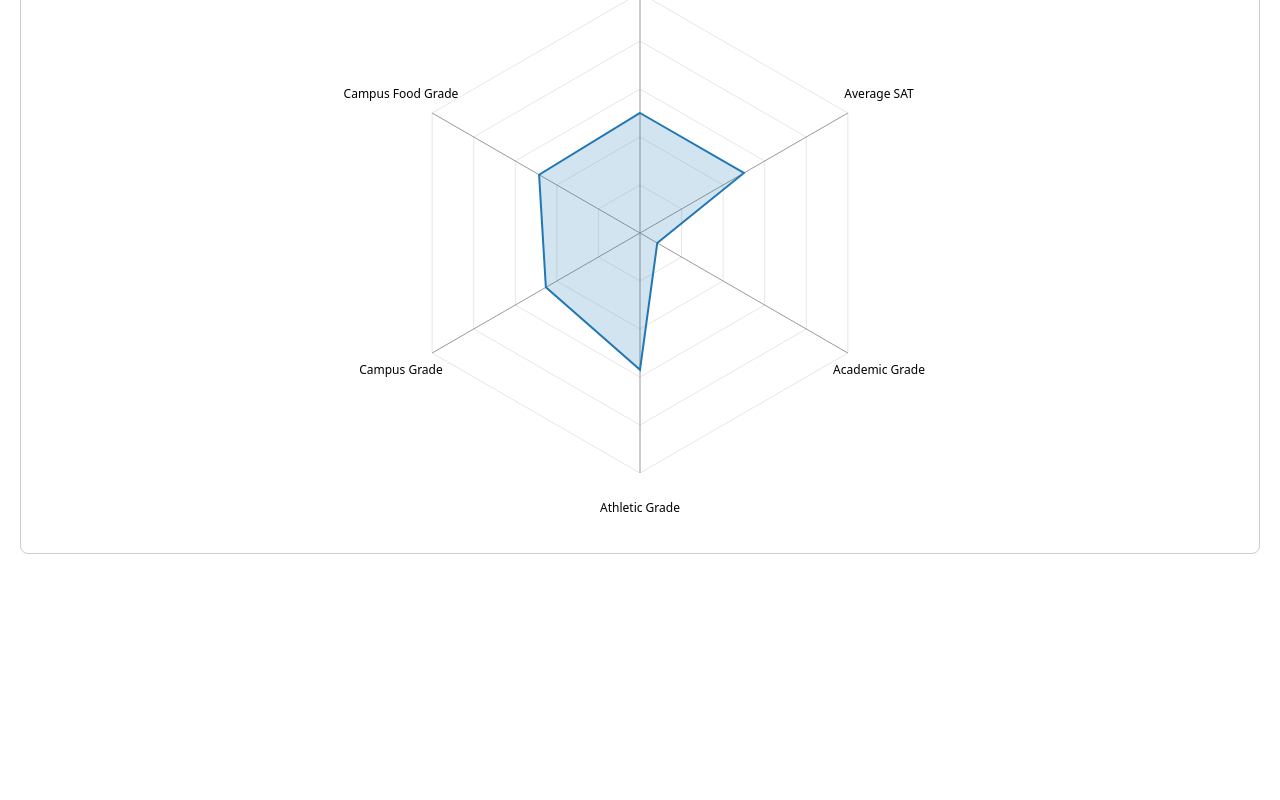
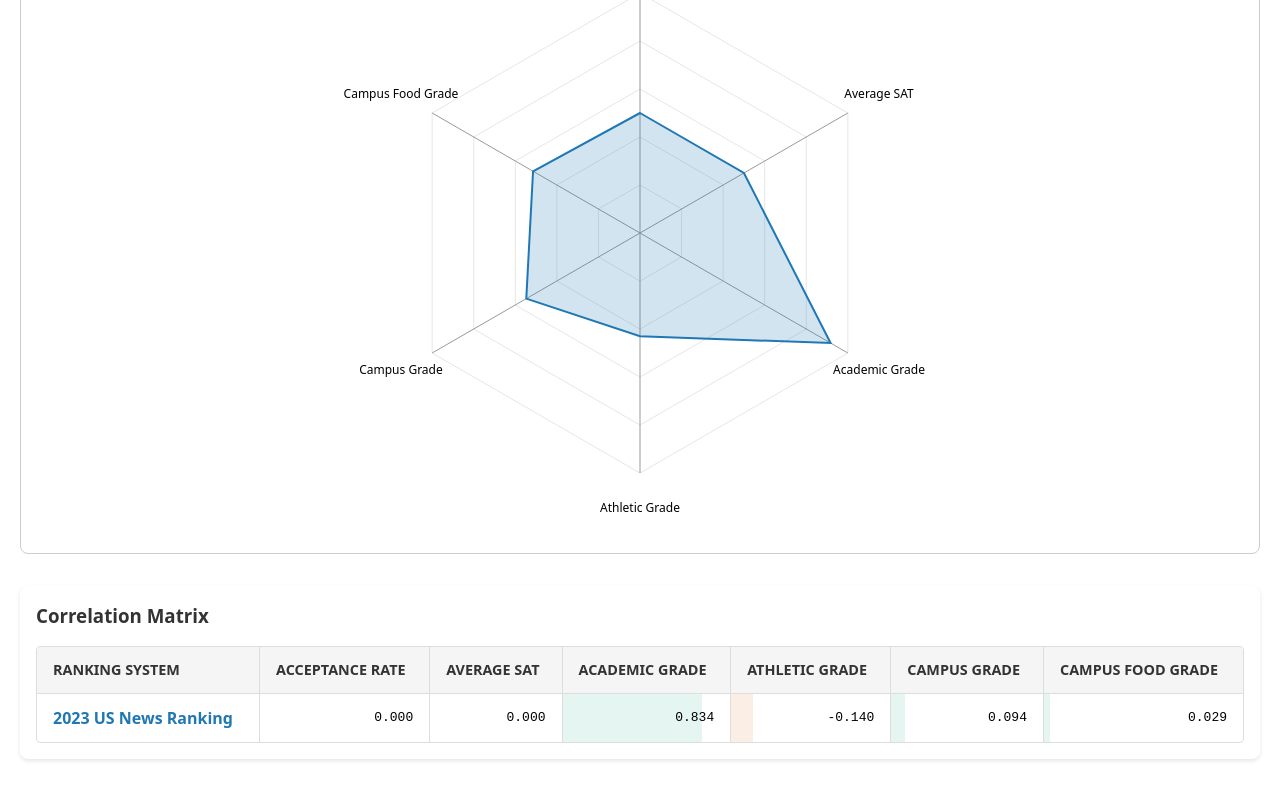
Before and after one commit to YuxuanChen21/CS7250Vis_project, a SvelteKit app: page / in a window 1280 px wide. Shown: the part 734-1534 px from the top of the page. Before the commit the page ends 1308 px from the top, so only its background shows below. Built offline with nearby package versions, Linux system fonts and the light colour scheme.

Commit message:
add tabular graph

```diff
--- a/src/lib/RadarChart.svelte
+++ b/src/lib/RadarChart.svelte
@@ -1,7 +1,19 @@
 <script>
   import * as d3 from 'd3';
 
-  let { data, features, width = 500, height = 500 } = $props();
+  let {
+    data,
+    features,
+    colorScale,
+    width = 500,
+    height = 500
+  } = $props();
+
+  if (!colorScale) {
+    colorScale = d3.scaleOrdinal()
+      .domain(data.map(d => d.ranking))
+      .range(d3.schemeCategory10);
+  }
 
   const margin = 60;
   const radius = Math.min(width, height) / 2 - margin;
@@ -12,10 +24,11 @@
     const angleStep = (Math.PI * 2) / features.length;
 
     values.forEach((value, i) => {
+      const safeValue = value === null || value === undefined || isNaN(value) ? 0 : value;
       const angle = i * angleStep - Math.PI / 2;
       points.push([
-        radius * value * Math.cos(angle) + width/2,
-        radius * value * Math.sin(angle) + height/2
+        radius * safeValue * Math.cos(angle) + width/2,
+        radius * safeValue * Math.sin(angle) + height/2
       ]);
     });
 
@@ -49,11 +62,6 @@
 
     return axes;
   }
-
-
-  const colorScale = d3.scaleOrdinal()
-    .domain(data.map(d => d.ranking))
-    .range(d3.schemeCategory10);
 
 
   const correlationScale = d3.scaleLinear()
@@ -104,9 +112,11 @@
 
     {#each data as item}
       <polygon
-        points={getPolygonPoints(features.map(f =>
-          correlationScale(item.correlations.find(c => c.feature === f).correlation)
-        ))}
+        points={getPolygonPoints(features.map(f => {
+          const corr = item.correlations.find(c => c.feature === f)?.correlation;
+          return corr === null || corr === undefined || isNaN(corr) ?
+            0 : correlationScale(corr);
+        }))}
         fill={colorScale(item.ranking)}
         fill-opacity="0.2"
         stroke={colorScale(item.ranking)}
--- a/src/routes/+page.js
+++ b/src/routes/+page.js
@@ -2,13 +2,13 @@ import * as d3 from 'd3';
 
 
 function calculateCorrelation(x, y) {
-  const n = x.length;
-  if(n === 0) return 0;
+  const validPairs = x.map((xi, i) => [xi, y[i]])
+    .filter(pair => pair[0] !== null && pair[1] !== null);
 
-  const validPairs = x.map((xi, i) => [xi, y[i]])
-    .filter(pair => !isNaN(pair[0]) && !isNaN(pair[1]));
-
-  if(validPairs.length < 2) return 0;
+  if (validPairs.length < 2) {
+    console.warn('Not enough valid data pairs for correlation calculation');
+    return null;
+  }
 
   const xVals = validPairs.map(p => p[0]);
   const yVals = validPairs.map(p => p[1]);
@@ -22,7 +22,12 @@ function calculateCorrelation(x, y) {
     d3.sum(yVals.map(y => Math.pow(y - yMean, 2)))
   );
 
-  return denominator === 0 ? 0 : numerator / denominator;
+  if (denominator === 0) {
+    console.warn('Zero denominator in correlation calculation');
+    return null;
+  }
+
+  return -(numerator / denominator);
 }
 
 
@@ -88,20 +93,27 @@ export async function load({ fetch }) {
 
     const correlations = rankingColumns.map(ranking => {
       const rankingData = dataset
-        .map(d => d[ranking])
-        .filter(d => d !== 'No Ranking' && !isNaN(d));
+        .map(d => convertToNumeric(d[ranking]))
+        .filter(d => d !== null);
 
       return {
         ranking,
-        correlations: featureColumns.map(feature => ({
-          feature,
-          correlation: calculateCorrelation(
-            rankingData,
-            dataset
-              .filter(d => d[ranking] !== 'No Ranking' && !isNaN(d[ranking]))
-              .map(d => convertToNumeric(d[feature.includes('Niche') ? feature : `Niche ${feature}`]))
-          )
-        }))
+        correlations: featureColumns.map(feature => {
+          const featureData = dataset
+            .filter(d => convertToNumeric(d[ranking]) !== null)
+            .map(d => {
+              const featureName = feature.includes('Niche') ? feature : `Niche ${feature}`;
+              return convertToNumeric(d[featureName]);
+            })
+            .filter(d => d !== null);
+
+          const correlation = calculateCorrelation(rankingData, featureData);
+
+          return {
+            feature,
+            correlation: correlation ?? 0
+          };
+        })
       };
     });
 
--- a/src/routes/+page.svelte
+++ b/src/routes/+page.svelte
@@ -1,30 +1,22 @@
 <script>
   import './style.css';
   import RadarChart from '$lib/RadarChart.svelte';
+  import * as d3 from 'd3';
 
   let { data } = $props();
 
-
-  if (data.error) {
-    console.error('Data loading error:', data.error);
-  }
-
+  const colorScale = d3.scaleOrdinal()
+    .domain(data.rankingColumns || [])
+    .range(d3.schemeCategory10);
 
   let selectedRankings = $state([data.rankingColumns?.[0] || '']);
-
   let selectedFeatures = $state(data.numericColumns?.slice(0, 6) || []);
-
 
   let filteredData = $derived(
     data.correlations?.filter(d => selectedRankings.includes(d.ranking)) || []
   );
 </script>
 
-{#if data.error}
-  <div class="error">
-    Error loading data: {data.error}
-  </div>
-{:else}
 <div class="container">
   <div class="controls">
     <div class="ranking-select">
@@ -35,7 +27,7 @@
             type="checkbox"
             value={ranking}
             checked={selectedRankings.includes(ranking)}
-              onchange={(e) => {
+            on:change={(e) => {
               if (e.target.checked) {
                 selectedRankings = [...selectedRankings, ranking];
               } else {
@@ -57,7 +49,7 @@
             value={feature}
             checked={selectedFeatures.includes(feature)}
             disabled={!selectedFeatures.includes(feature) && selectedFeatures.length >= 6}
-              onchange={(e) => {
+            on:change={(e) => {
               if (e.target.checked) {
                 selectedFeatures = [...selectedFeatures, feature];
               } else {
@@ -72,28 +64,66 @@
   </div>
 
   {#if filteredData.length > 0 && selectedFeatures.length > 0}
+    <!-- 雷达图 -->
     <div class="chart">
       <RadarChart
         data={filteredData}
         features={selectedFeatures}
+        {colorScale}
         width={800}
         height={600}
       />
     </div>
+
+    <!-- 相关系数表格 -->
+    <div class="correlation-table">
+      <h3>Correlation Matrix</h3>
+      <table>
+        <thead>
+          <tr>
+            <th>Ranking System</th>
+            {#each selectedFeatures as feature}
+              <th>{feature}</th>
+            {/each}
+          </tr>
+        </thead>
+        <tbody>
+          {#each filteredData as item}
+            <tr>
+              <td class="ranking-name" style="color: {colorScale(item.ranking)}">
+                {item.ranking}
+              </td>
+              {#each selectedFeatures as feature}
+                {@const correlation = item.correlations.find(c => c.feature === feature)?.correlation}
+                <td
+                  class="correlation-cell"
+                  style="background: linear-gradient(to right,
+                    {correlation !== null && !isNaN(correlation) ?
+                      (correlation > 0 ? 'rgba(0, 158, 115, 0.1)' : 'rgba(213, 94, 0, 0.1)') : 'transparent'}
+                      {Math.abs(correlation || 0) * 100}%,
+                    transparent {Math.abs(correlation || 0) * 100}%)"
+                >
+                  {#if correlation === null || isNaN(correlation)}
+                    <span class="insufficient-data">Insufficient data</span>
+                  {:else}
+                    <span class="correlation-value">
+                      {correlation.toFixed(3)}
+                    </span>
+                  {/if}
+                </td>
+              {/each}
+            </tr>
+          {/each}
+        </tbody>
+      </table>
+    </div>
   {/if}
 </div>
-{/if}
 
 <style>
   .container {
     padding: 20px;
     font-family: system-ui, sans-serif;
-  }
-
-  .error {
-    color: red;
-    padding: 20px;
-    text-align: center;
   }
 
   .controls {
@@ -109,15 +139,85 @@
     gap: 10px;
   }
 
-  label {
-    display: flex;
-    align-items: center;
-    gap: 5px;
-  }
-
   .chart {
     border: 1px solid #ccc;
     border-radius: 8px;
     padding: 20px;
+    margin-bottom: 20px;
+  }
+
+  .correlation-table {
+    margin: 2rem 0;
+    padding: 1rem;
+    border-radius: 8px;
+    box-shadow: 0 2px 4px rgba(0, 0, 0, 0.1);
+    background: white;
+  }
+
+  .correlation-table h3 {
+    margin-bottom: 1rem;
+    color: #333;
+  }
+
+  table {
+    width: 100%;
+    border-collapse: separate;
+    border-spacing: 0;
+    border: 1px solid #ddd;
+    border-radius: 4px;
+    overflow: hidden;
+  }
+
+  th, td {
+    padding: 12px 16px;
+    text-align: left;
+    border-bottom: 1px solid #ddd;
+    border-right: 1px solid #ddd;
+  }
+
+  th {
+    background-color: #f5f5f5;
+    font-weight: 600;
+    text-transform: uppercase;
+    font-size: 0.9rem;
+    color: #333;
+  }
+
+  td:last-child, th:last-child {
+    border-right: none;
+  }
+
+  tr:last-child td {
+    border-bottom: none;
+  }
+
+  .ranking-name {
+    font-weight: 600;
+    white-space: nowrap;
+  }
+
+  .correlation-cell {
+    position: relative;
+    text-align: right;
+    font-family: monospace;
+  }
+
+  .correlation-value {
+    position: relative;
+    z-index: 1;
+  }
+
+  .insufficient-data {
+    color: #999;
+    font-style: italic;
+    font-size: 0.9em;
+  }
+
+  tbody tr:nth-child(even) {
+    background-color: #f9f9f9;
+  }
+
+  tbody tr:hover {
+    background-color: #f0f0f0;
   }
 </style>
```
Also changed, not shown: 1 other file (tests, documents, lock files or other folders). Lines whose indentation alone changed are shown as unchanged.
